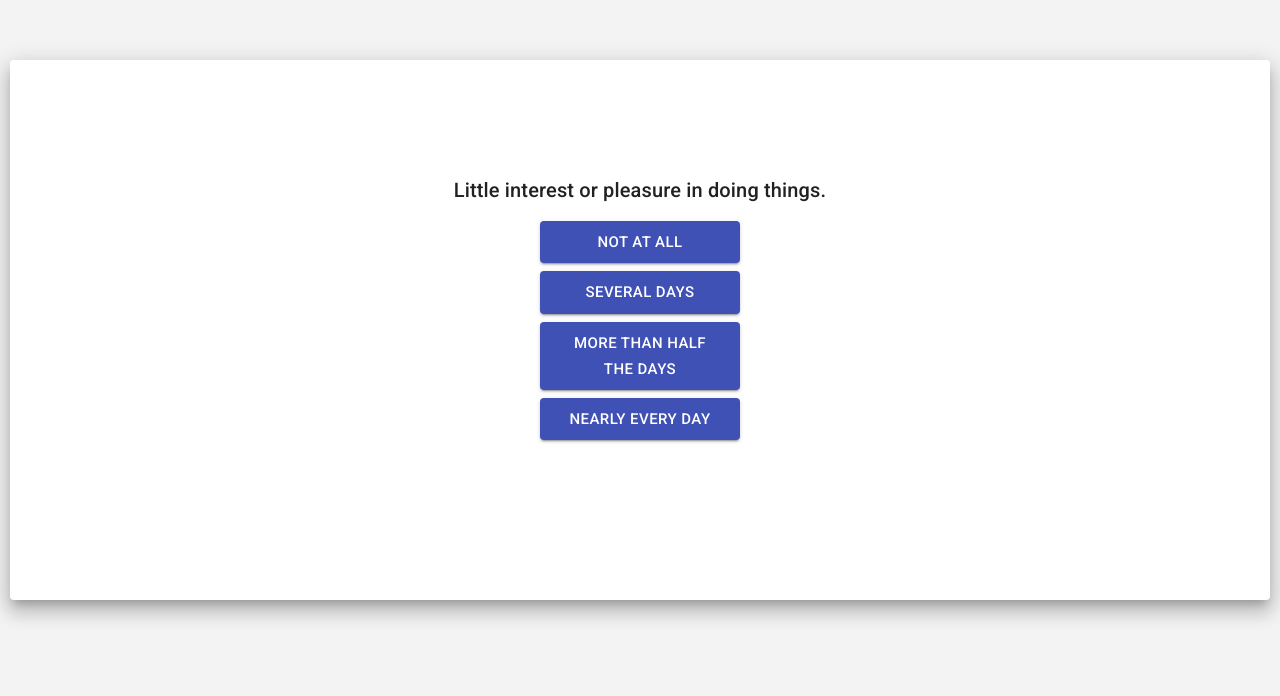
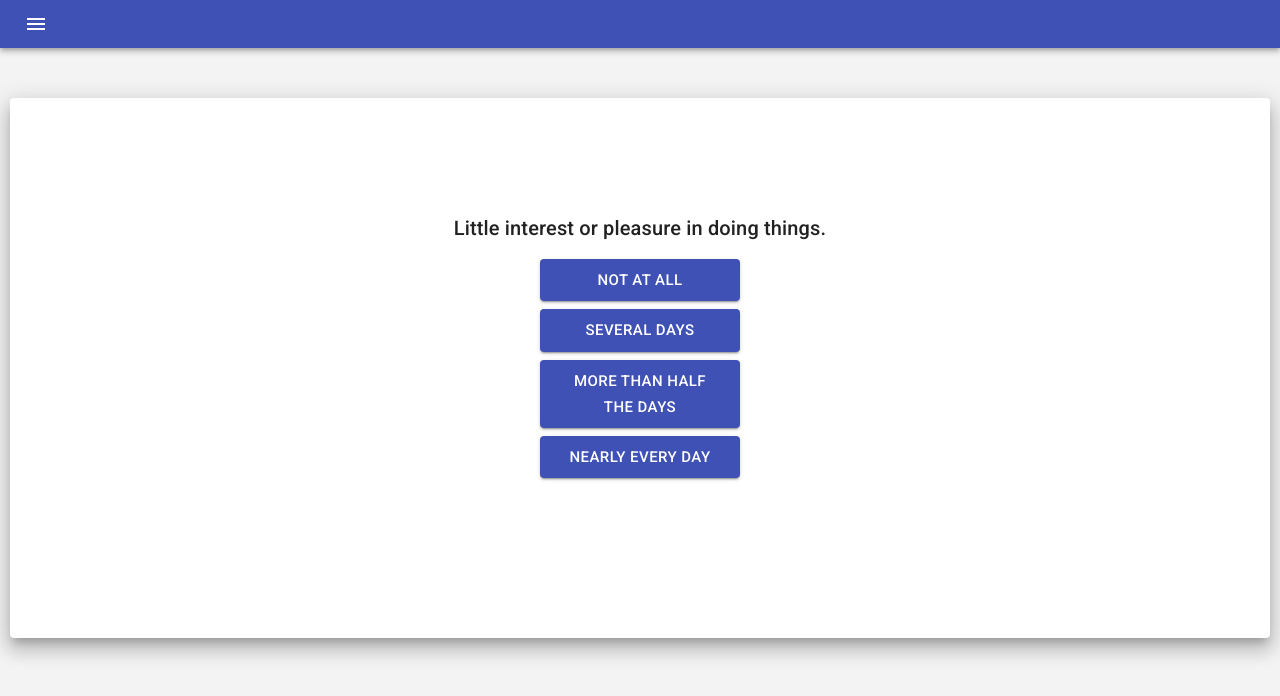
Before and after one commit to meatnordrink/production_react, a React (Create React App) app in the folder phq9/: page / in a window 1280 px wide. Shown: the top 696 px of the page. Built offline with nearby package versions, Linux system fonts and the light colour scheme.

Commit message:
added app bar and menu, though menu doesn't do anything yet.

```diff
--- a/phq9/src/App.js
+++ b/phq9/src/App.js
@@ -1,19 +1,21 @@
 import React from 'react';
-import { Button, Grid, Typography, Paper } from '@material-ui/core';
+import { Button, Grid, Typography, AppBar, Toolbar, IconButton, Paper } from '@material-ui/core';
 // import { ThemeProvider, createMuiTheme } from '@material-ui/core/styles'
 import Chart from "react-apexcharts";
+import MenuIcon from '@material-ui/icons/Menu';
 import './App.css';
 
 //To do, UI:
-// Add app bar
+// Make the app bar menu actually work.
 // See if you can put a stepper in the navbar; if not, put it below. One step for each card.
+// adjust the graph spacing so that there's not such a gap between the y index and the chart area
+// improve top spacing on chart for desktop
 
 // To-do, code:
-// Refactor MakeQuestion, RenderOptions to accepts props of array with questions, options.
 // bold "two weeks"
-// Set up grid plug-in, chart at end
 // set up catch for suicidal answers, offer resources.
 // Extract, optimize; get rid of unnecessary dependencies, republish as build version.
+
 
 // const theme = createMuiTheme{
       // implement if I wish to customize colors, etc.
@@ -103,7 +105,7 @@ class MakeQuestion extends React.Component {
       <Paper elevation={12}
       style={{
         paddingTop:10,
-        marginTop:60,
+        marginTop:50,
         paddingBottom:160,
         marginLeft:10,
         marginRight:10
@@ -207,12 +209,26 @@ function RenderOptions(props) {
 // shift to pass in questions and options arrays as props on the MakeQuestion calls, below, once there's more than one question setup.
 function App() {
   return (
-    // <ThemeProvider theme={theme}>
+        // <ThemeProvider theme={theme}>
+    <>
+
+      <AppBar position="static">
+        <Toolbar variant="dense">
+          <IconButton edge="start" color="inherit" aria-label="menu">
+            <MenuIcon
+              onClick={() => alert("that should do something")}
+            />
+          </IconButton>
+        </Toolbar>
+      </AppBar>
+
       <MakeQuestion
         questions={questionsPHQ9}
         options={optionsPHQ9}
          />
-    // </ThemeProvider>
+
+   </>
+       // </ThemeProvider>
   );
 }
 
```
